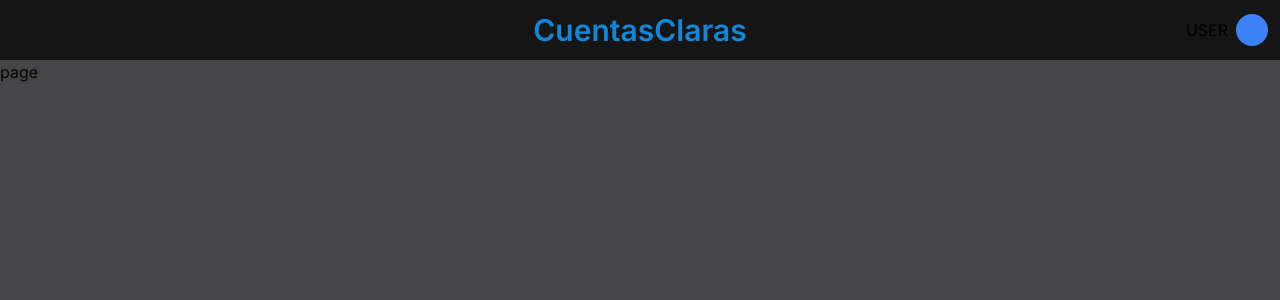
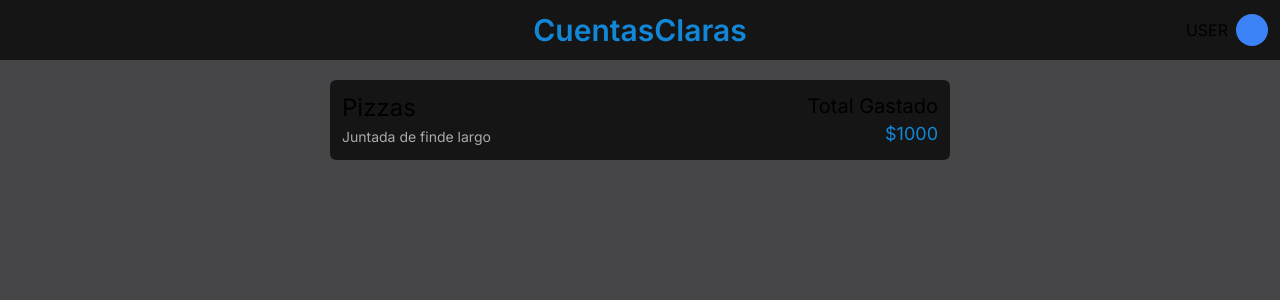
Before and after one commit to mamolina01/accounts-clear, a Next.js app: page / in a window 1280 px wide. Shown: the top 300 px of the page. Built offline with nearby package versions, Linux system fonts and the light colour scheme.

Commit message:
implement main content header

```diff
--- a/src/app/page.tsx
+++ b/src/app/page.tsx
@@ -1,8 +1,11 @@
+import { HeaderContent } from '@/components/Home/MainContent/HeaderContent'
 
 export default function Home() {
   return (
-    <>
-      <h3>page</h3>
-    </>
-  );
+    <div className="flex justify-center p-5">
+      <div className="flex flex-col w-1/2">
+        <HeaderContent />
+      </div>
+    </div>
+  )
 }
--- /dev/null
+++ b/src/components/Home/MainContent/HeaderContent.tsx
@@ -0,0 +1,23 @@
+import { Count } from '@/types/count'
+import React from 'react'
+
+export const HeaderContent = () => {
+  const count: Count = {
+    title: 'Pizzas',
+    description: 'Juntada de finde largo',
+    total: 1000
+  }
+
+  return (
+    <div className="flex justify-between p-3 bg-primary rounded-md items-center">
+      <div>
+        <h4 className="text-2xl">{count.title}</h4>
+        <span className="text-tertiary text-sm">{count.description}</span>
+      </div>
+      <div className="text-end">
+        <p className="text-xl">Total Gastado</p>
+        <p className="text-lg text-primary">${count.total}</p>
+      </div>
+    </div>
+  )
+}
--- /dev/null
+++ b/src/types/count.ts
@@ -0,0 +1,5 @@
+export interface Count {
+  title: string
+  description: string
+  total: number
+}
```
